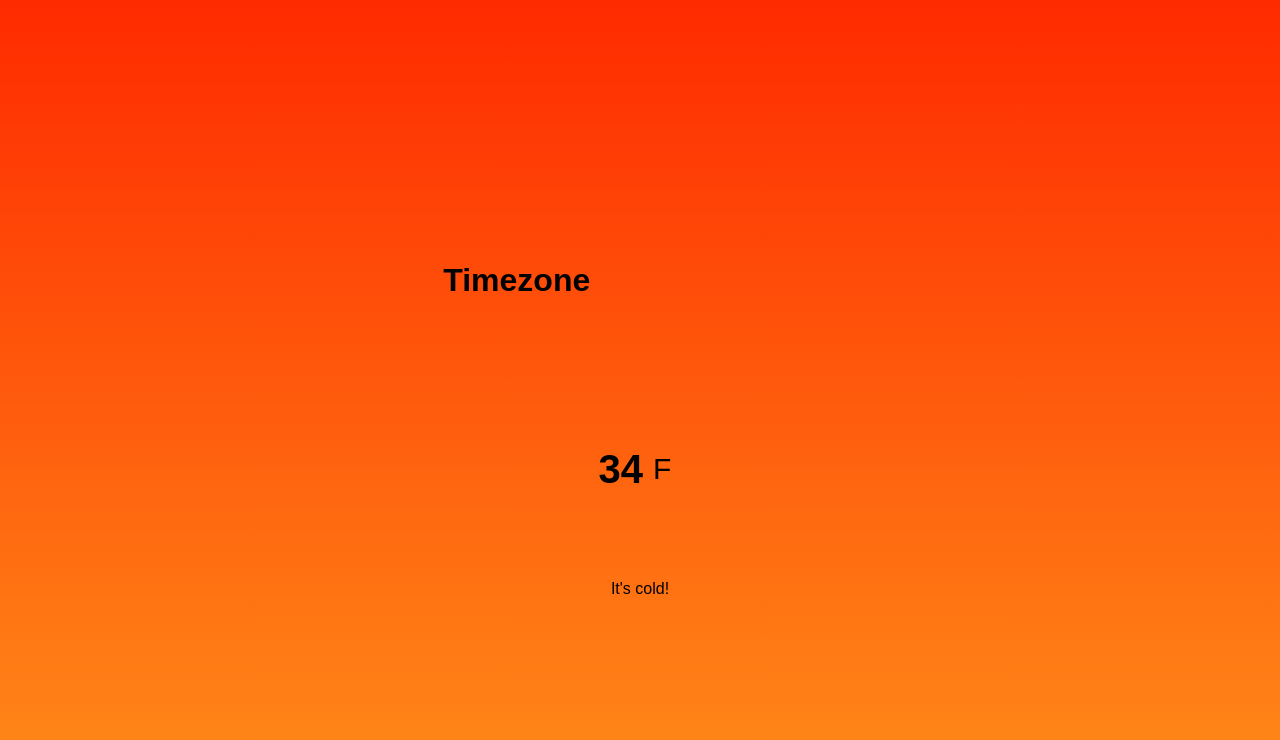
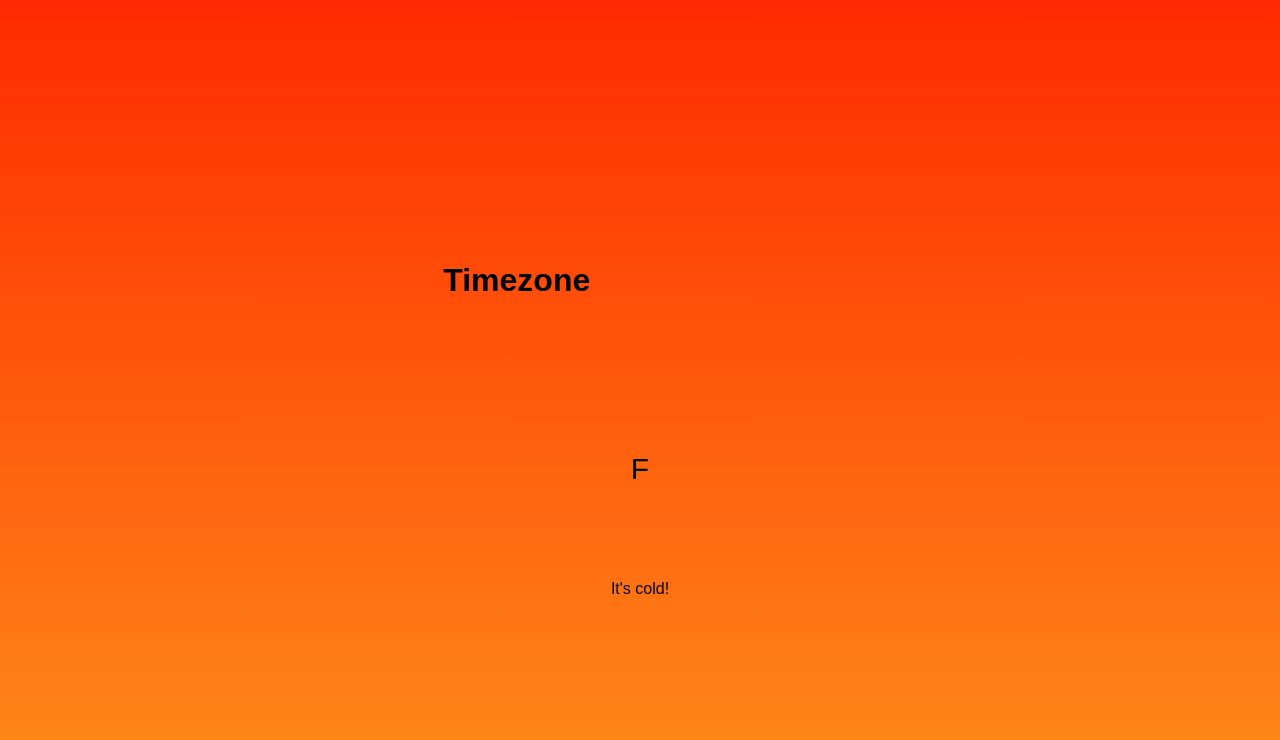
Before and after one commit to LHwang01/weather-app, a plain HTML site: page index.html in a window 1280 px wide. Drawn offline with Linux system fonts and the light colour scheme.

Commit message:
Removed Placeholder Value

```diff
--- a/index.html
+++ b/index.html
@@ -11,7 +11,7 @@
         </div>
         <div class="temperature">
                 <div class="degree-section">
-            <h2 class="temperature-degree">34</h2>
+            <h2 class="temperature-degree"></h2>
             <span>F</span>
         </div>
             <div class="temperature-description">It's cold!</div>
```
